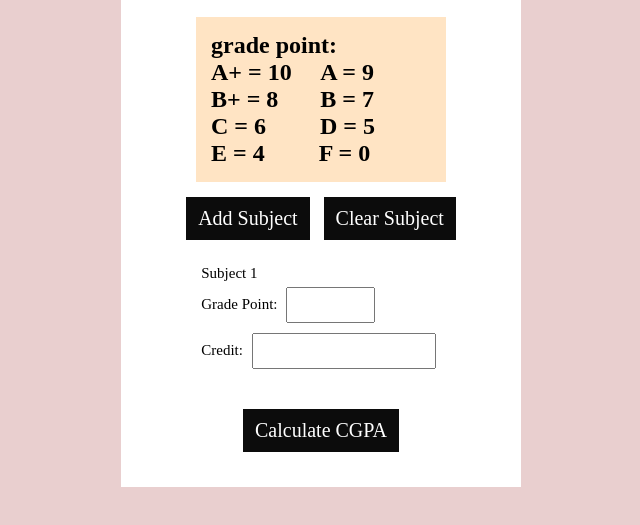
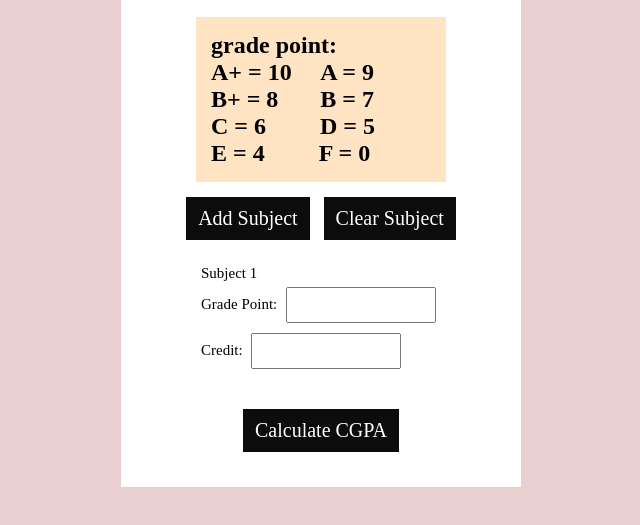
Before and after one commit to Aditya5548/GPA-Calculator, a plain HTML site: page index.html in a window 1280 px wide. Both pictures are taken after a click on the button "Add Subject". Shown: the part 107-632 px from the top of the page, without its empty margins (319-959 px from the left). Drawn offline with Linux system fonts and the light colour scheme.

Commit message:
Update index.css

```diff
--- a/index.css
+++ b/index.css
@@ -46,6 +46,7 @@ body {
 input{
     padding: 8px;
     margin: 5px;
+    width: 150px;
 }
 .course-inputs {
     margin-bottom: 10px;
```
